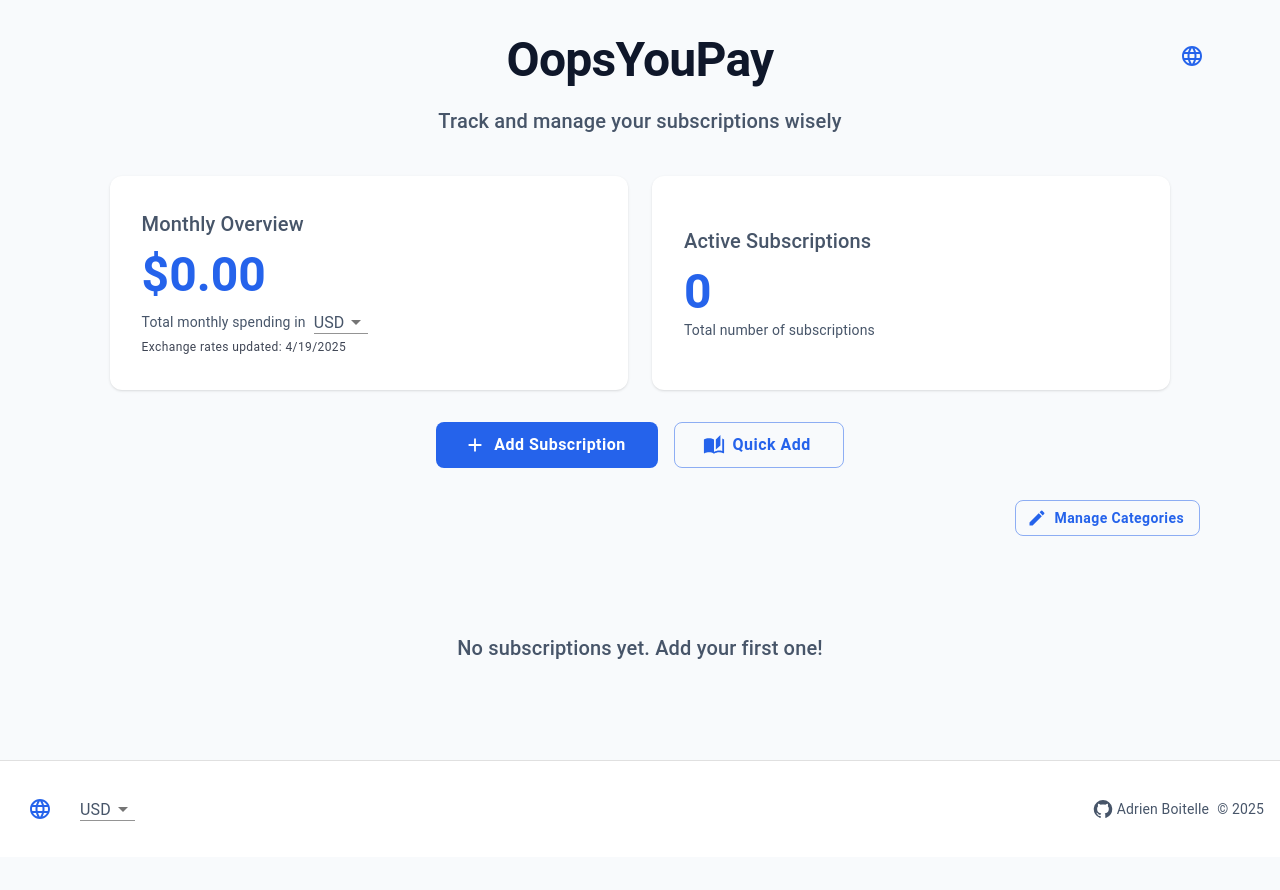
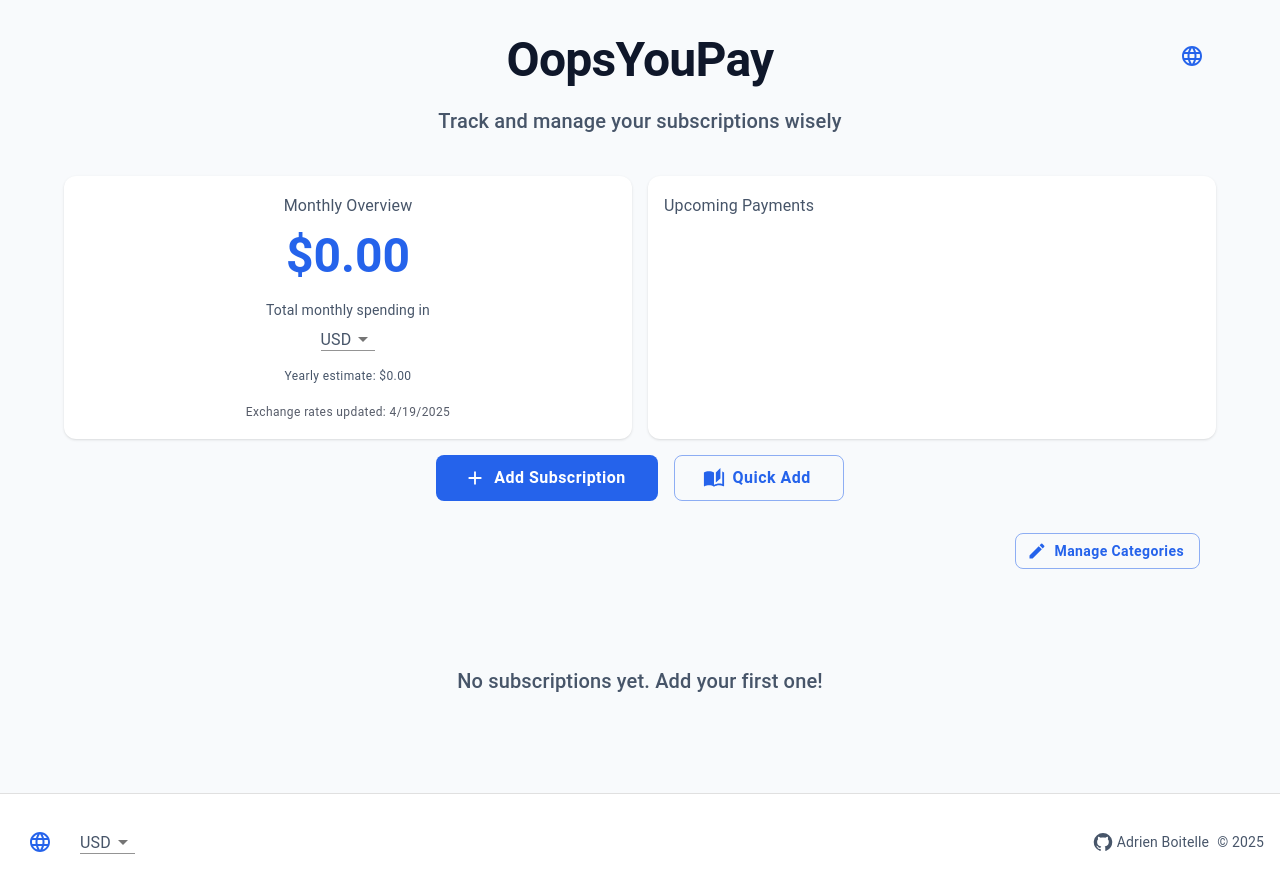
Before and after one commit to Adrriii/oops-you-pay, a React (Vite) app: page / in a window 1280 px wide. Before the commit the page ends 857 px from the top, so only its background shows below. Built offline with nearby package versions, Linux system fonts and the light colour scheme.

Commit message:
Adds upcoming payments list to dashboard
Improves the dashboard by displaying a list of upcoming subscription payments.
This provides users with a clearer view of their near-future financial commitments.

Updates the EditSubscription dialog to handle date formatting consistently.

```diff
--- a/src/components/DashboardStats.tsx
+++ b/src/components/DashboardStats.tsx
@@ -1,8 +1,9 @@
-import { Box, Typography, Paper } from '@mui/material';
+import { Box, Typography, Paper, List, ListItem, ListItemText } from '@mui/material';
 import { useSubscriptionStore } from '../store/subscriptionStore';
 import { useExchangeRatesStore } from '../store/exchangeRatesStore';
 import { useTranslation } from 'react-i18next';
 import { CurrencySelector } from './CurrencySelector';
+import { format, addWeeks, addMonths, addYears } from 'date-fns';
 
 export const DashboardStats = () => {
   const { t } = useTranslation();
@@ -32,57 +33,114 @@ export const DashboardStats = () => {
     }).format(amount);
   };
 
+  const getNextPayments = () => {
+    const payments = subscriptions.flatMap(sub => {
+      const nextDate = new Date(sub.nextBillingDate);
+      const amount = Number(convertAmount(sub.amount, sub.currency, displayCurrency));
+
+      // Generate next 5 billing dates for this subscription
+      const dates = [nextDate];
+      for (let i = 1; i < 5; i++) {
+        if (sub.billingCycle === 'weekly') {
+          dates.push(addWeeks(nextDate, i));
+        } else if (sub.billingCycle === 'monthly') {
+          dates.push(addMonths(nextDate, i));
+        } else if (sub.billingCycle === 'yearly') {
+          dates.push(addYears(nextDate, i));
+        }
+      }
+
+      return dates.map(date => ({
+        date,
+        amount,
+        name: sub.name
+      }));
+    });
+
+    // Sort by date and take first 5
+    return payments
+      .sort((a, b) => a.date.getTime() - b.date.getTime())
+      .slice(0, 5);
+  };
+
   return (
+    <Box sx={{ display: 'flex', gap: 2, flexWrap: 'wrap', mb: 2, width: '100%' }}>
+      <Paper sx={{
+        flex: 1,
+        minWidth: { xs: '100%', sm: '48%' },
+        p: 2,
+        display: 'flex',
+        flexDirection: 'column',
+        alignItems: 'center',
+        justifyContent: 'center',
+        minHeight: '200px'
+      }}>
+        <Typography variant="subtitle1" color="text.secondary" sx={{ mb: 1 }}>
+          {t('dashboard.monthlyOverview')}
+        </Typography>
+        <Typography variant="h3" color="primary" sx={{ fontWeight: 'bold', mb: 2 }}>
+          {formatCurrency(calculateTotalMonthly())}
+        </Typography>
         <Box sx={{
           display: 'flex',
-      gap: 3,
-      flexWrap: 'wrap',
-      mb: 4,
-      width: '100%',
-      justifyContent: 'center'
+          flexDirection: 'column',
+          alignItems: 'center',
+          gap: 1
         }}>
-      <Box sx={{
-        flex: 1,
-        minWidth: { xs: '100%', md: '45%' },
-        maxWidth: { xs: '100%', md: '45%' }
-      }}>
-        <Paper sx={{ p: 4, height: '100%', display: 'flex', flexDirection: 'column', justifyContent: 'center' }}>
-          <Typography variant="h6" gutterBottom color="text.secondary">
-            {t('dashboard.monthlyOverview')}
-          </Typography>
-          <Typography variant="h3" color="primary" sx={{ fontWeight: 'bold' }}>
-            {formatCurrency(calculateTotalMonthly())}
-          </Typography>
-          <Box sx={{ display: 'flex', alignItems: 'center', mt: 1 }}>
-            <Typography variant="body2" color="text.secondary" sx={{ mr: 1 }}>
+          <Typography variant="body2" color="text.secondary">
             {t('dashboard.totalMonthlySpending')}
           </Typography>
           <CurrencySelector />
+          <Typography variant="caption" color="text.secondary" sx={{ mt: 1 }}>
+            {t('dashboard.yearlyEstimate')}: {formatCurrency(calculateTotalMonthly() * 12)}
+          </Typography>
         </Box>
         {lastUpdated && (
-            <Typography variant="caption" sx={{ mt: 0.5, opacity: 0.8 }}>
+          <Typography variant="caption" sx={{ mt: 2, opacity: 0.7 }}>
             {t('dashboard.exchangeRatesUpdated', { date: new Date(lastUpdated).toLocaleDateString() })}
           </Typography>
         )}
       </Paper>
-      </Box>
-      <Box sx={{
+
+      <Paper sx={{
         flex: 1,
-        minWidth: { xs: '100%', md: '45%' },
-        maxWidth: { xs: '100%', md: '45%' }
+        minWidth: { xs: '100%', sm: '48%' },
+        p: 2,
+        display: 'flex',
+        flexDirection: 'column'
       }}>
-        <Paper sx={{ p: 4, height: '100%', display: 'flex', flexDirection: 'column', justifyContent: 'center' }}>
-          <Typography variant="h6" gutterBottom color="text.secondary">
-            {t('dashboard.activeSubscriptions')}
+        <Typography variant="subtitle1" color="text.secondary" sx={{ mb: 1 }}>
+          {t('dashboard.upcomingPayments')}
         </Typography>
-          <Typography variant="h3" color="primary" sx={{ fontWeight: 'bold' }}>
-            {subscriptions.length}
+        <List sx={{ py: 0 }}>
+          {getNextPayments().map((payment, index) => (
+            <ListItem
+              key={index}
+              sx={{
+                px: 0,
+                py: 0.5,
+                borderBottom: index < getNextPayments().length - 1 ? '1px solid' : 'none',
+                borderColor: 'divider'
+              }}
+            >
+              <ListItemText
+                primary={payment.name}
+                secondary={format(payment.date, 'MMM dd, yyyy')}
+                primaryTypographyProps={{
+                  variant: 'body2',
+                  fontWeight: 500
+                }}
+                secondaryTypographyProps={{
+                  variant: 'caption'
+                }}
+              />
+              <Typography variant="body2" sx={{ fontWeight: 500, color: 'primary.main' }}>
+                {formatCurrency(payment.amount)}
               </Typography>
-          <Typography variant="body2" color="text.secondary">
-            {t('dashboard.totalSubscriptions')}
-          </Typography>
+            </ListItem>
+          ))}
+        </List>
       </Paper>
-      </Box>
     </Box>
   );
 };
--- a/src/i18n/locales/de.json
+++ b/src/i18n/locales/de.json
@@ -8,7 +8,9 @@
     "totalMonthlySpending": "Monatliche Gesamtausgaben in",
     "exchangeRatesUpdated": "Wechselkurse aktualisiert: {{date}}",
     "activeSubscriptions": "Aktive Abonnements",
-    "totalSubscriptions": "Gesamtzahl der Abonnements"
+    "totalSubscriptions": "Gesamtzahl der Abonnements",
+    "yearlyEstimate": "Jahresschätzung",
+    "upcomingPayments": "Anstehende Zahlungen"
   },
   "subscription": {
     "add": {
--- a/src/i18n/locales/en.json
+++ b/src/i18n/locales/en.json
@@ -8,7 +8,9 @@
     "totalMonthlySpending": "Total monthly spending in",
     "exchangeRatesUpdated": "Exchange rates updated: {{date}}",
     "activeSubscriptions": "Active Subscriptions",
-    "totalSubscriptions": "Total number of subscriptions"
+    "totalSubscriptions": "Total number of subscriptions",
+    "yearlyEstimate": "Yearly estimate",
+    "upcomingPayments": "Upcoming Payments"
   },
   "subscription": {
     "add": {
--- a/src/i18n/locales/es.json
+++ b/src/i18n/locales/es.json
@@ -8,7 +8,9 @@
     "totalMonthlySpending": "Gasto mensual total en",
     "exchangeRatesUpdated": "Tipos de cambio actualizados: {{date}}",
     "activeSubscriptions": "Suscripciones activas",
-    "totalSubscriptions": "Número total de suscripciones"
+    "totalSubscriptions": "Número total de suscripciones",
+    "yearlyEstimate": "Estimado anual",
+    "upcomingPayments": "Próximos pagos"
   },
   "subscription": {
     "add": {
--- a/src/i18n/locales/fr.json
+++ b/src/i18n/locales/fr.json
@@ -8,7 +8,9 @@
     "totalMonthlySpending": "Dépenses mensuelles totales en",
     "exchangeRatesUpdated": "Taux de change mis à jour le : {{date}}",
     "activeSubscriptions": "Abonnements actifs",
-    "totalSubscriptions": "Nombre total d'abonnements"
+    "totalSubscriptions": "Nombre total d'abonnements",
+    "yearlyEstimate": "Estimation annuelle",
+    "upcomingPayments": "Paiements à venir"
   },
   "subscription": {
     "add": {
--- a/src/i18n/locales/it.json
+++ b/src/i18n/locales/it.json
@@ -8,7 +8,9 @@
     "totalMonthlySpending": "Spesa mensile totale in",
     "exchangeRatesUpdated": "Tassi di cambio aggiornati: {{date}}",
     "activeSubscriptions": "Abbonamenti attivi",
-    "totalSubscriptions": "Numero totale di abbonamenti"
+    "totalSubscriptions": "Numero totale di abbonamenti",
+    "yearlyEstimate": "Stima annuale",
+    "upcomingPayments": "Pagamenti in arrivo"
   },
   "subscription": {
     "add": {
--- a/src/i18n/locales/ja.json
+++ b/src/i18n/locales/ja.json
@@ -25,7 +25,9 @@
     "totalMonthlySpending": "月間総支出",
     "exchangeRatesUpdated": "為替レート更新日：{{date}}",
     "activeSubscriptions": "アクティブなサブスクリプション",
-    "totalSubscriptions": "サブスクリプションの総数"
+    "totalSubscriptions": "サブスクリプションの総数",
+    "yearlyEstimate": "年間予測",
+    "upcomingPayments": "今後の支払い"
   },
   "categories": {
     "entertainment": "エンターテイメント",
--- a/src/i18n/locales/ko.json
+++ b/src/i18n/locales/ko.json
@@ -25,7 +25,9 @@
     "totalMonthlySpending": "월 총 지출",
     "exchangeRatesUpdated": "환율 업데이트: {{date}}",
     "activeSubscriptions": "활성 구독",
-    "totalSubscriptions": "전체 구독 수"
+    "totalSubscriptions": "전체 구독 수",
+    "yearlyEstimate": "연간 예상액",
+    "upcomingPayments": "예정된 결제"
   },
   "categories": {
     "entertainment": "엔터테인먼트",
--- a/src/i18n/locales/pt.json
+++ b/src/i18n/locales/pt.json
@@ -8,7 +8,9 @@
     "totalMonthlySpending": "Gasto mensal total em",
     "exchangeRatesUpdated": "Taxas de câmbio atualizadas: {{date}}",
     "activeSubscriptions": "Assinaturas ativas",
-    "totalSubscriptions": "Número total de assinaturas"
+    "totalSubscriptions": "Número total de assinaturas",
+    "yearlyEstimate": "Estimativa anual",
+    "upcomingPayments": "Próximos pagamentos"
   },
   "subscription": {
     "add": {
--- a/src/i18n/locales/zh-CN.json
+++ b/src/i18n/locales/zh-CN.json
@@ -25,7 +25,9 @@
     "totalMonthlySpending": "月度总支出",
     "exchangeRatesUpdated": "汇率更新时间：{{date}}",
     "activeSubscriptions": "活跃订阅",
-    "totalSubscriptions": "订阅总数"
+    "totalSubscriptions": "订阅总数",
+    "yearlyEstimate": "年度预估",
+    "upcomingPayments": "即将付款"
   },
   "categories": {
     "entertainment": "娱乐",
--- a/src/i18n/locales/zh-TW.json
+++ b/src/i18n/locales/zh-TW.json
@@ -8,7 +8,8 @@
     "totalMonthlySpending": "月度總支出",
     "exchangeRatesUpdated": "匯率更新時間：{{date}}",
     "activeSubscriptions": "使用中的訂閱",
-    "totalSubscriptions": "訂閱總數"
+    "totalSubscriptions": "訂閱總數",
+    "upcomingPayments": "即將付款"
   },
   "subscription": {
     "add": {
```
Also changed, not shown: src/components/dialogs/EditSubscription.tsx (+11 -5 lines). Lines whose indentation alone changed are shown as unchanged.
